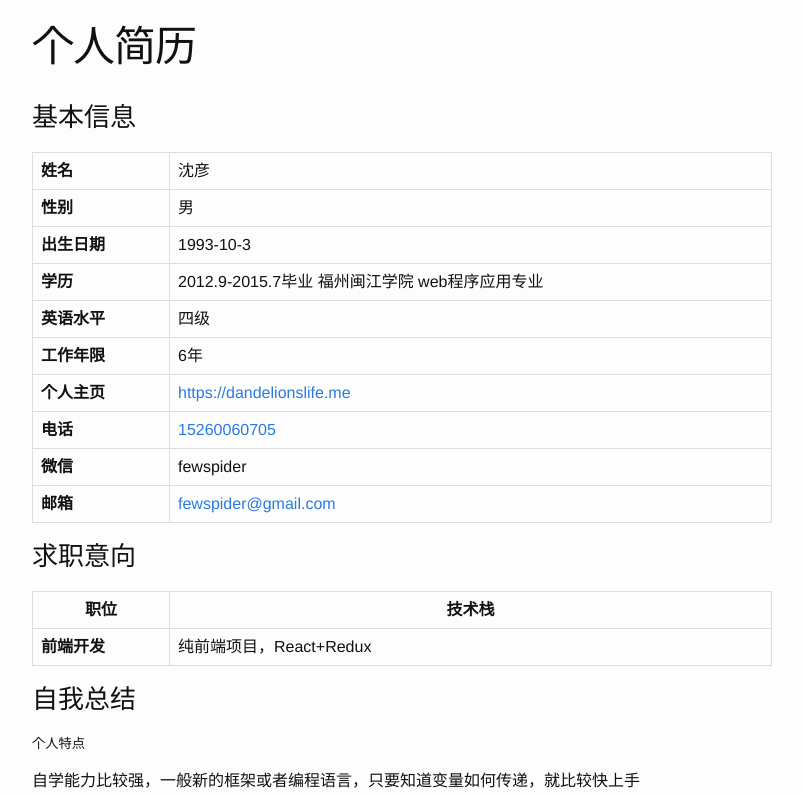
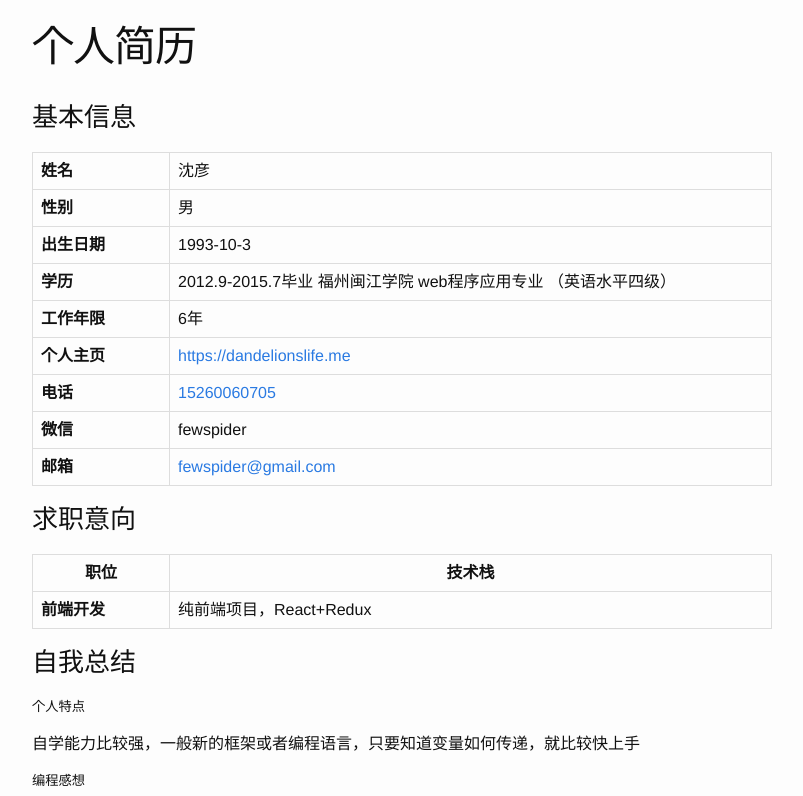
Before and after one commit to ohcrider/ohcrider.github.io, a Jekyll site: the page built from resume.md, in a window 1280 px wide and 900 px high, cut to the strip 104-900 px from the top of the window. Shown: the whole strip, without its empty margins (238-1041 px from the left). Built offline with Jekyll 4.4.1, drawn with Linux system fonts in a browser that asks for light colours.

```diff
--- a/resume.md
+++ b/resume.md
@@ -9,8 +9,7 @@ permalink: /resume/
 姓名 | 沈彦
 性别 | 男
 出生日期 | 1993-10-3
-学历 | 2012.9-2015.7毕业 福州闽江学院 web程序应用专业
-英语水平 | 四级
+学历 | 2012.9-2015.7毕业 福州闽江学院 web程序应用专业 （英语水平四级）
 工作年限 | 6年
 个人主页 | [https://dandelionslife.me](https://dandelionslife.me)
 电话 | [15260060705](tel:15260060705)
```
